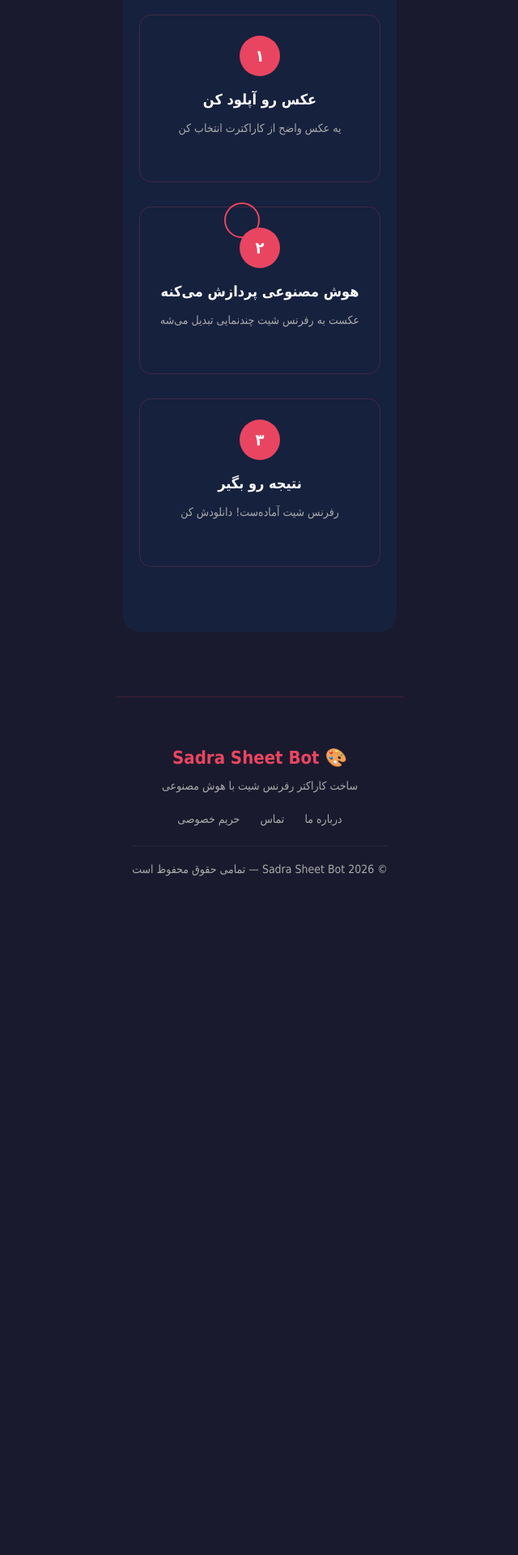
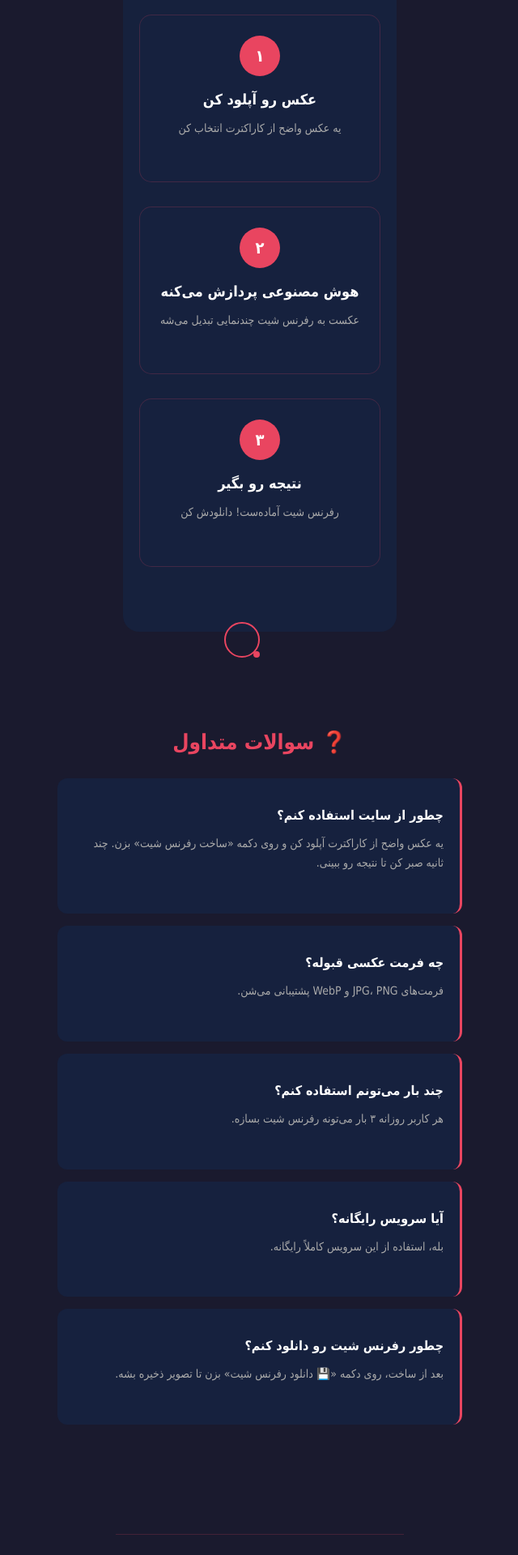
Before and after one commit to poyanshz/sadrashitbot, a Flask app: page / in a window 1280 px wide. Shown: the part 557-2477 px from the top of the page at 81% size, without its empty margins (319-959 px from the left). Before the commit the page ends 1639 px from the top, so only its background shows below. Run offline with Flask 3, Linux system fonts and the light colour scheme; some libraries are stand-ins or nearby versions.

Commit message:
add FAQ section

```diff
--- a/templates/index.html
+++ b/templates/index.html
@@ -269,6 +269,40 @@
             font-size: 13px;
             margin-top: 10px;
         }
+        /* ===== FAQ ===== */
+        .faq {
+            max-width: 500px;
+            width: 100%;
+            margin: 60px auto 0;
+            padding: 40px 20px;
+        }
+
+        .faq h2 {
+            color: #e94560;
+            font-size: 26px;
+            text-align: center;
+            margin-bottom: 30px;
+        }
+
+        .faq-item {
+            background: #16213e;
+            padding: 20px;
+            border-radius: 12px;
+            margin-bottom: 15px;
+            border-right: 3px solid #e94560;
+        }
+
+        .faq-item h3 {
+            color: #fff;
+            font-size: 16px;
+            margin-bottom: 10px;
+        }
+
+        .faq-item p {
+            color: #aaa;
+            font-size: 14px;
+            line-height: 1.7;
+        }
     </style>
 </head>
 <body>
@@ -406,6 +440,29 @@
         </div>
     </div>
 </section>
+    <section class="faq" data-aos="fade-up">
+        <h2>❓ سوالات متداول</h2>
+        <div class="faq-item">
+            <h3>چطور از سایت استفاده کنم؟</h3>
+            <p>یه عکس واضح از کاراکترت آپلود کن و روی دکمه «ساخت رفرنس شیت» بزن. چند ثانیه صبر کن تا نتیجه رو ببینی.</p>
+        </div>
+        <div class="faq-item">
+            <h3>چه فرمت عکسی قبوله؟</h3>
+            <p>فرمت‌های JPG، PNG و WebP پشتیبانی می‌شن.</p>
+        </div>
+        <div class="faq-item">
+            <h3>چند بار می‌تونم استفاده کنم؟</h3>
+            <p>هر کاربر روزانه ۳ بار می‌تونه رفرنس شیت بسازه.</p>
+        </div>
+        <div class="faq-item">
+            <h3>آیا سرویس رایگانه؟</h3>
+            <p>بله، استفاده از این سرویس کاملاً رایگانه.</p>
+        </div>
+        <div class="faq-item">
+            <h3>چطور رفرنس شیت رو دانلود کنم؟</h3>
+            <p>بعد از ساخت، روی دکمه «💾 دانلود رفرنس شیت» بزن تا تصویر ذخیره بشه.</p>
+        </div>
+    </section>
 <footer class="footer" data-aos="fade-up">
     <div class="footer-content">
         <h3>🎨 Sadra Sheet Bot</h3>
```
